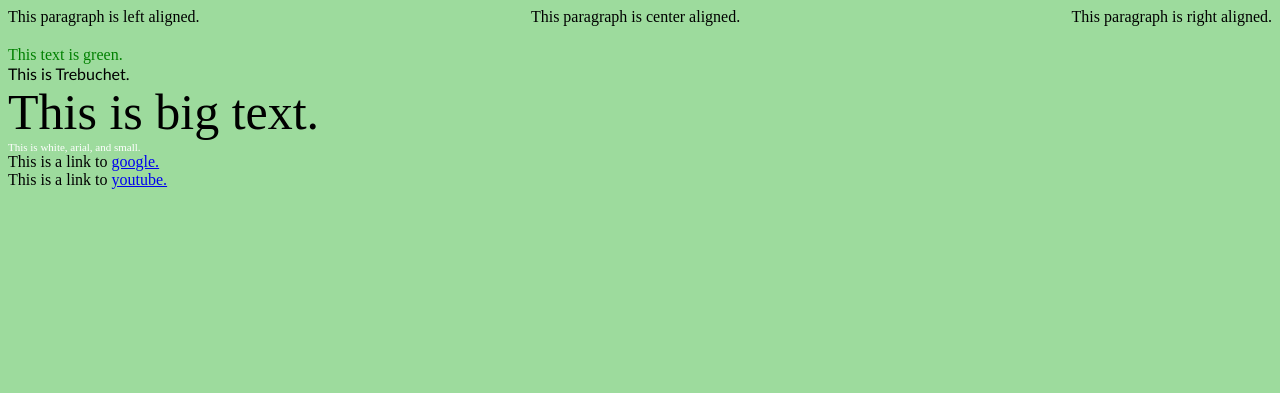
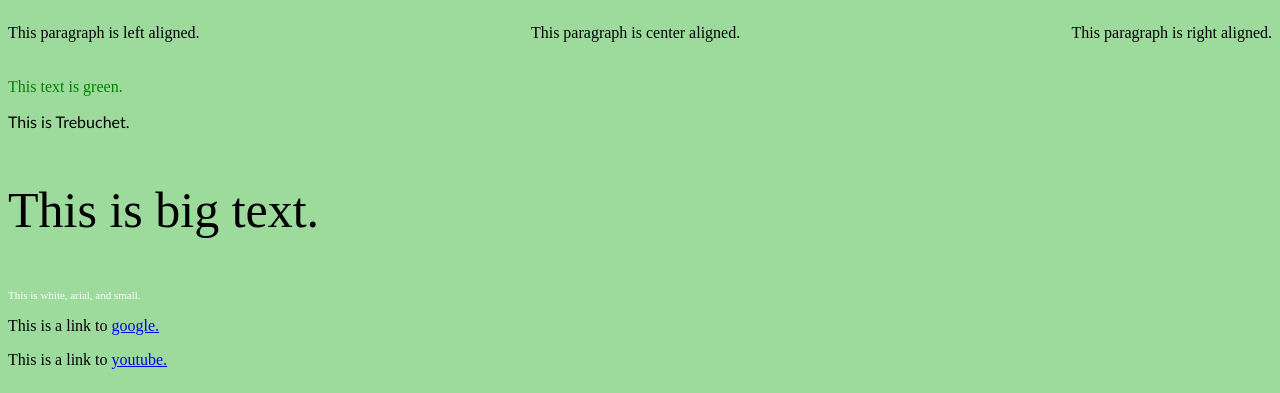
Before and after one commit to PraiseFakorede/html-css-practice-extra, a plain HTML site: page index.html in a window 1280 px wide. Shown: the top 393 px of the page. Drawn offline with Linux system fonts and the light colour scheme; grey boxes are pictures that could not be loaded.

Commit message:
changed formating

```diff
--- a/index.html
+++ b/index.html
@@ -1,42 +1,34 @@
 <!DOCTYPE html>
-
 <html>
     <head>
-        <title>
-            Extra credit practice
-        </title>
+        <title>Extra credit practice</title>
         <link rel="stylesheet" href="styles.css">
     </head>
-
     <body>
-    <top>
-        <div> This paragraph is left aligned.</div>
-        <div> This paragraph is center aligned.</div>
-        <div> This paragraph is right aligned.</div>
-    </top>
-
-    <left>
-        <text-1> This text is green.</text-1>
-        <text-2> This is Trebuchet.</text-2>
-        <text-3>This is big text.</text-3>
-        <text-4>This is white, arial, and small.</text-4>
-        <text-5>This is a link to
-            <a href="https://www.google.com" target=_blank title="This takes you to google">
+        <div class="top">
+            <p>This paragraph is left aligned.</p>
+            <p>This paragraph is center aligned.</p>
+            <p>This paragraph is right aligned.</p>
+        </div>
+        <p class="text-1">This text is green.</p>
+        <p class="text-2">This is Trebuchet.</p>
+        <p class="text-3">This is big text.</p>
+        <p class="text-4">This is white, arial, and small.</p>
+        <p class="text-5">
+            This is a link to
+            <a href="https://www.google.com" target="_blank" title="This takes you to google">
                 google.
             </a>
-        </text-5>
-        <text-6>This is a link to
-            <a href="https://www.youtube.com" target=_blank title="This takes you to youtube">
+        </p>
+        <p class="text-6">
+            This is a link to
+            <a href="https://www.youtube.com" target="_blank" title="This takes you to youtube">
                 youtube.
             </a>
-        </text-6>
-    </left>
-
+        </p>
         <picture>
             <img src="https://projects-static.raspberrypi.org/projects/about-me-cc/fc34dce65c7f642013f09b71c46f1b4f69f44f11/en/images/Clickme.png">
         </picture>
-
         <button>click me</button>
     </body>
-
 </html>
--- a/styles.css
+++ b/styles.css
@@ -1,27 +1,23 @@
 body{
     background-color: rgb(157, 219, 157);
 }
-top{
+.top{
     display: flex;
     flex-direction: row;
     justify-content: space-between;
 }
-left{
-    display: flex;
-    flex-direction: column;
-    align-content: space-between;
-}
-text-1{
+
+.text-1{
     margin-top: 20px;
     color: green;
 }
-text-2{
+.text-2{
     font-family: 'Trebuchet MS';
 }
-text-3{
+.text-3{
     font-size: 50px;
 }
-text-4{
+.text-4{
     font-size: 11px;
     color: white;
 }
```
Lines whose indentation alone changed are shown as unchanged.
